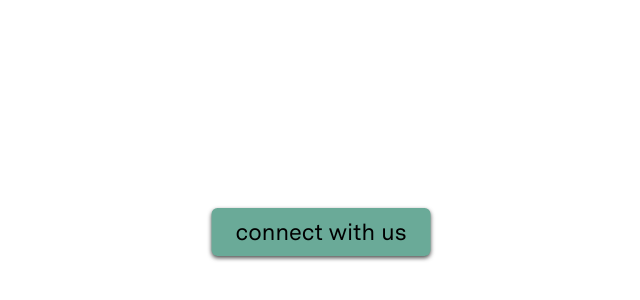
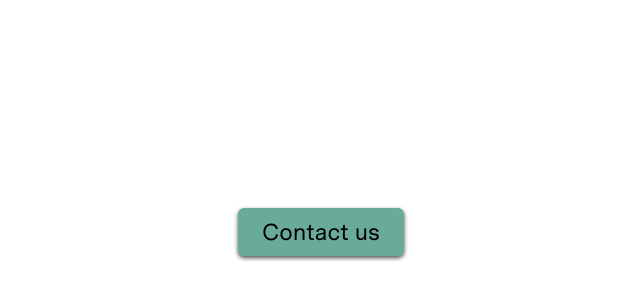
Before and after one commit to Qidia/formForSendingData, a plain HTML site: page index.html in a window 1280 px wide. Shown: the part 168-468 px from the top of the page, without its empty margins (319-959 px from the left). Drawn offline with Linux system fonts and the light colour scheme.

Commit message:
Update index.html
changed the text of the button

```diff
--- a/index.html
+++ b/index.html
@@ -9,7 +9,7 @@
   </head>
   <body>
     <div>
-      <button id="connect" class="btn btn-connect">connect with us</button>
+      <button id="connect" class="btn btn-connect">Contact us</button>
     </div>
 
     <dialog class="modal" id="modal">
```
